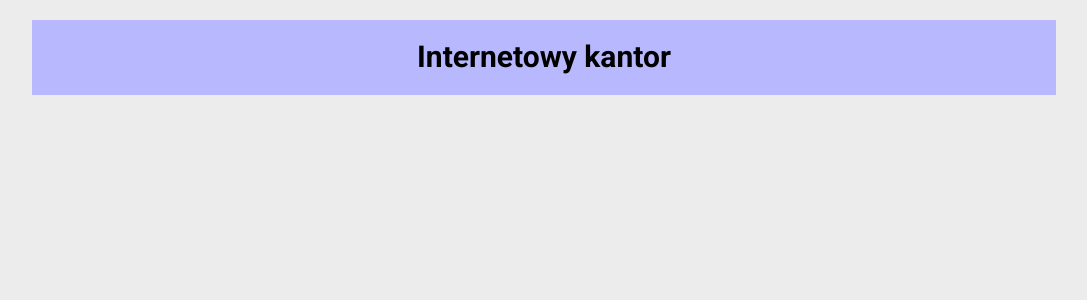
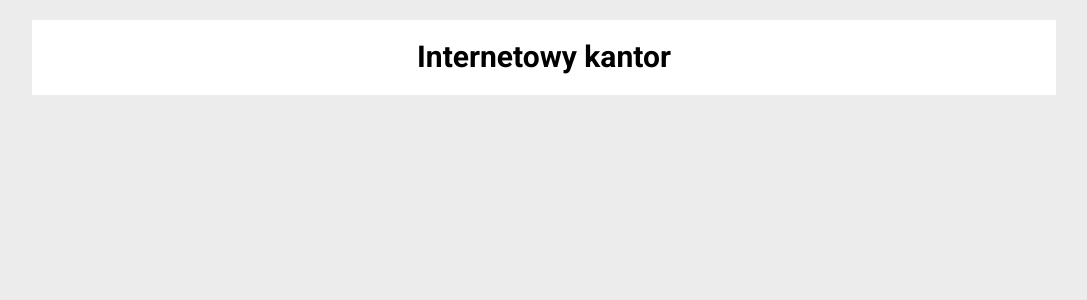
Before and after one commit to anetaszynal/currency-office-react, a React (Create React App) app: page / in a window 1280 px wide. Shown: the top 300 px of the page, without its empty margins (96-1183 px from the left). Built offline with nearby package versions, Linux system fonts and the light colour scheme.

Commit message:
change backgroun color

```diff
--- a/src/Container/style.css
+++ b/src/Container/style.css
@@ -1,5 +1,5 @@
 .container {
   max-width: 80%;
   margin: 20px auto;
-  background-color: rgb(184, 184, 255);
+  background-color: white;
 }
```
